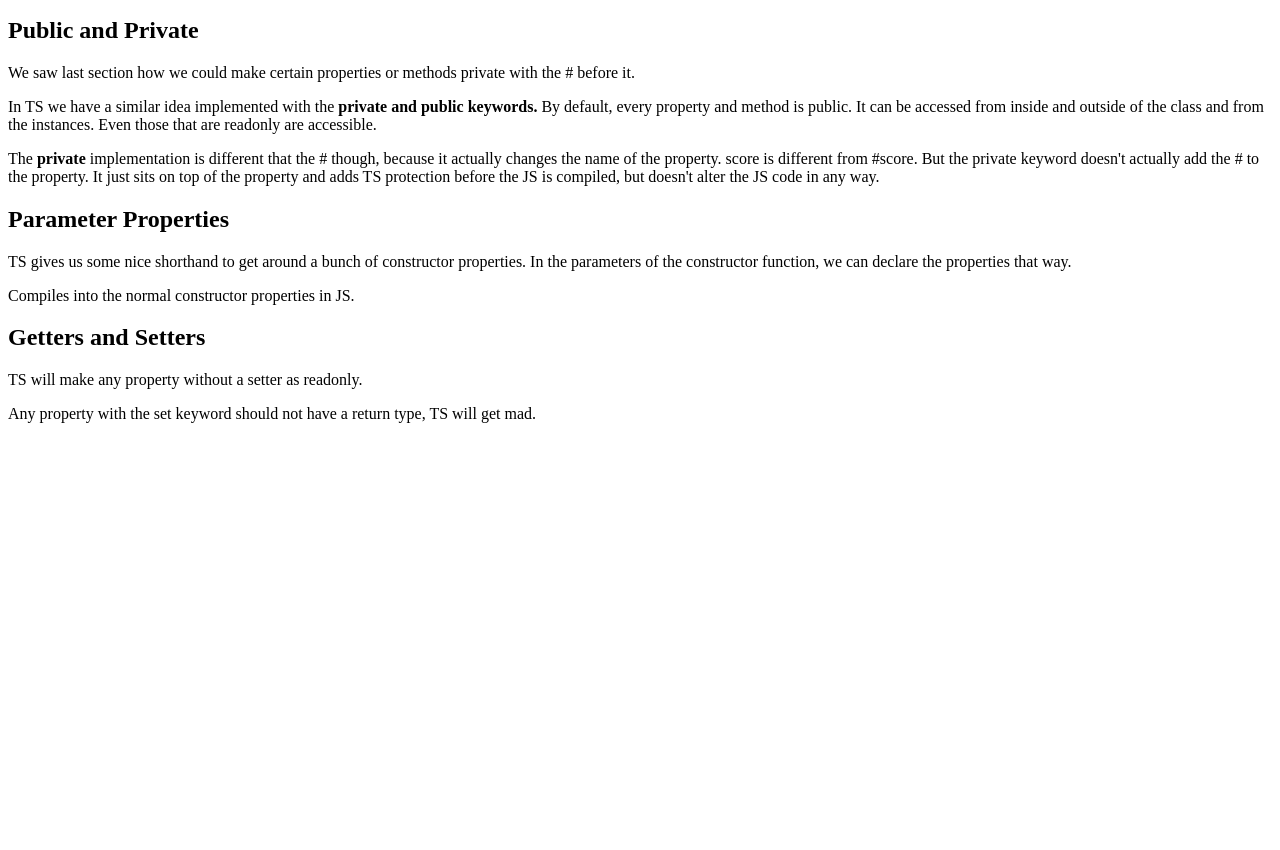
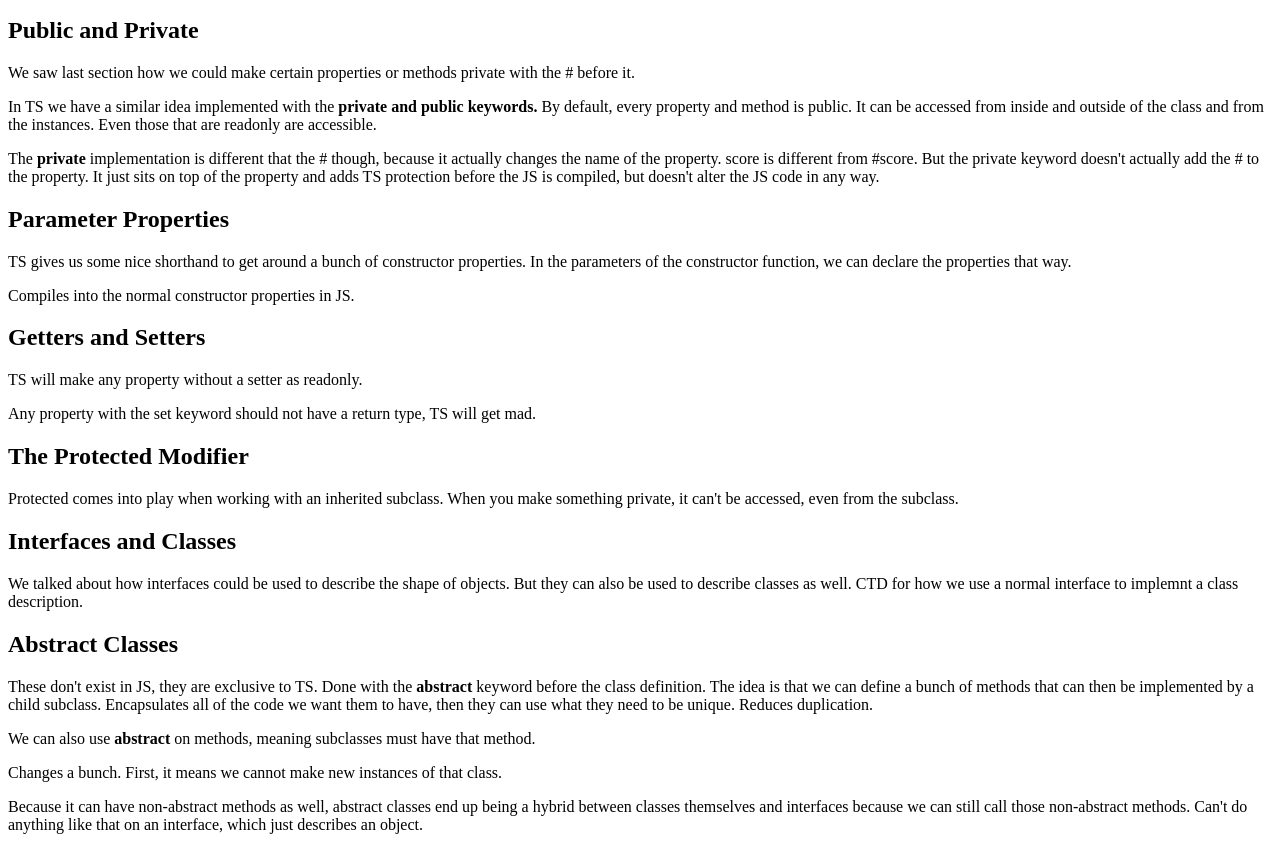
Before and after one commit to PrimalistFuture/ColtTS, a plain HTML site: page 13-TSClasses/tsclasses.html in a window 1280 px wide. Shown: the part 101-951 px from the top of the page. Before the commit the page ends 800 px from the top, so only its background shows below. Drawn offline with Linux system fonts and the light colour scheme.

Commit message:
abstract class warfare

```diff
--- a/13-TSClasses/tsclasses.html
+++ b/13-TSClasses/tsclasses.html
@@ -39,8 +39,32 @@
 
     <p>Any property with the set keyword should not have a return type, TS will get mad.</p>
 
+    <h2>The Protected Modifier</h2>
 
+    <p>Protected comes into play when working with an inherited subclass. When you make something private, it can't be
+        accessed, even from the subclass.
+    </p>
 
+    <h2>Interfaces and Classes</h2>
+
+    <p>We talked about how interfaces could be used to describe the shape of objects. But they can also be used to
+        describe classes as well. CTD for how we use a normal interface to implemnt a class description. </p>
+
+    <h2>Abstract Classes</h2>
+
+    <p>These don't exist in JS, they are exclusive to TS. Done with the <b>abstract</b> keyword before the class
+        definition. The idea is that we can define a bunch of methods that can then be implemented by a child subclass.
+        Encapsulates all of the code we want them to have, then they can use what they need to be unique. Reduces
+        duplication.</p>
+
+    <p>We can also use <b>abstract</b> on methods, meaning subclasses must have that method.</p>
+
+    <p>Changes a bunch. First, it means we cannot make new instances of that class.</p>
+
+    <p>Because it can have non-abstract methods as well, abstract classes end up being a hybrid between classes
+        themselves and interfaces because we can still call those non-abstract methods. Can't do anything like that on
+        an interface, which just describes an object.
+    </p>
 
 
 
```
Also changed, not shown: 13-TSClasses/demo.ts (+78 -1 lines).
